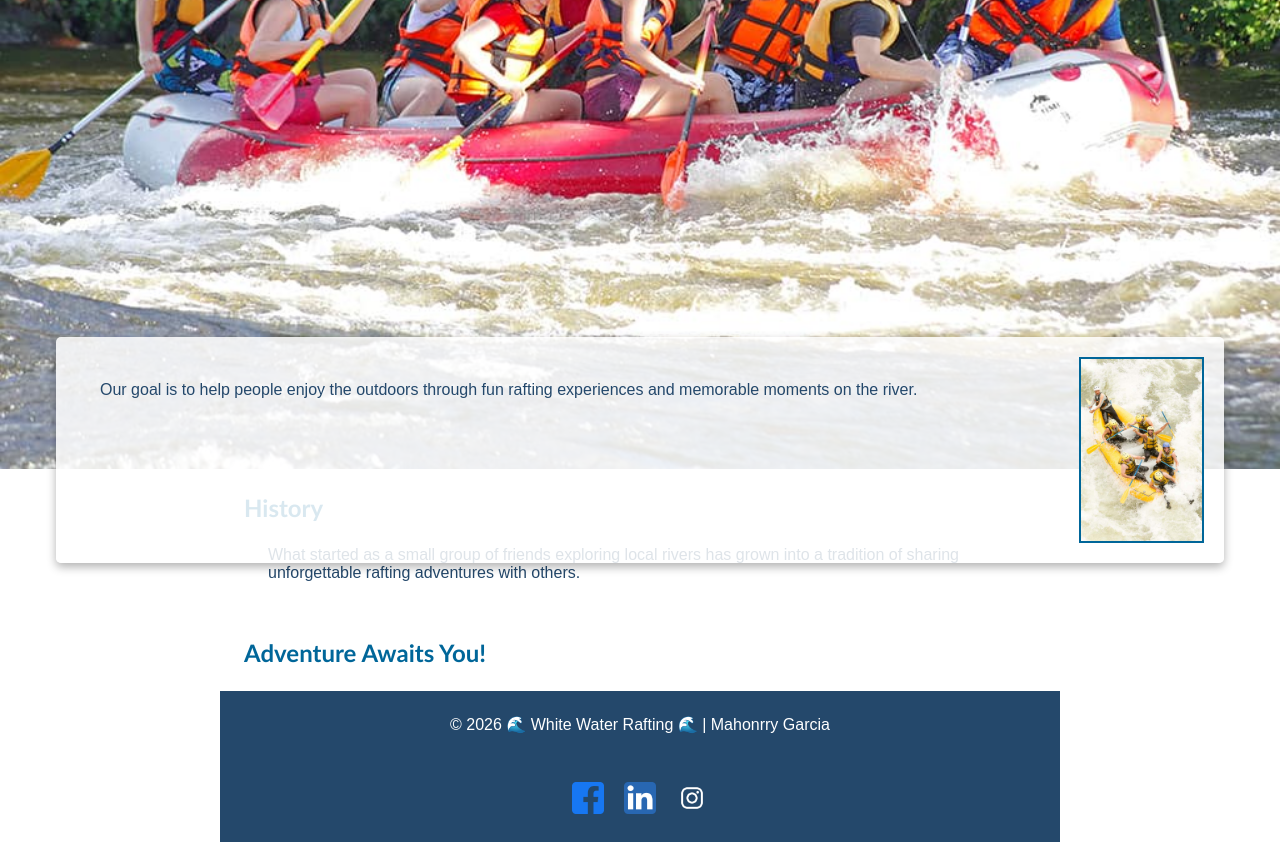
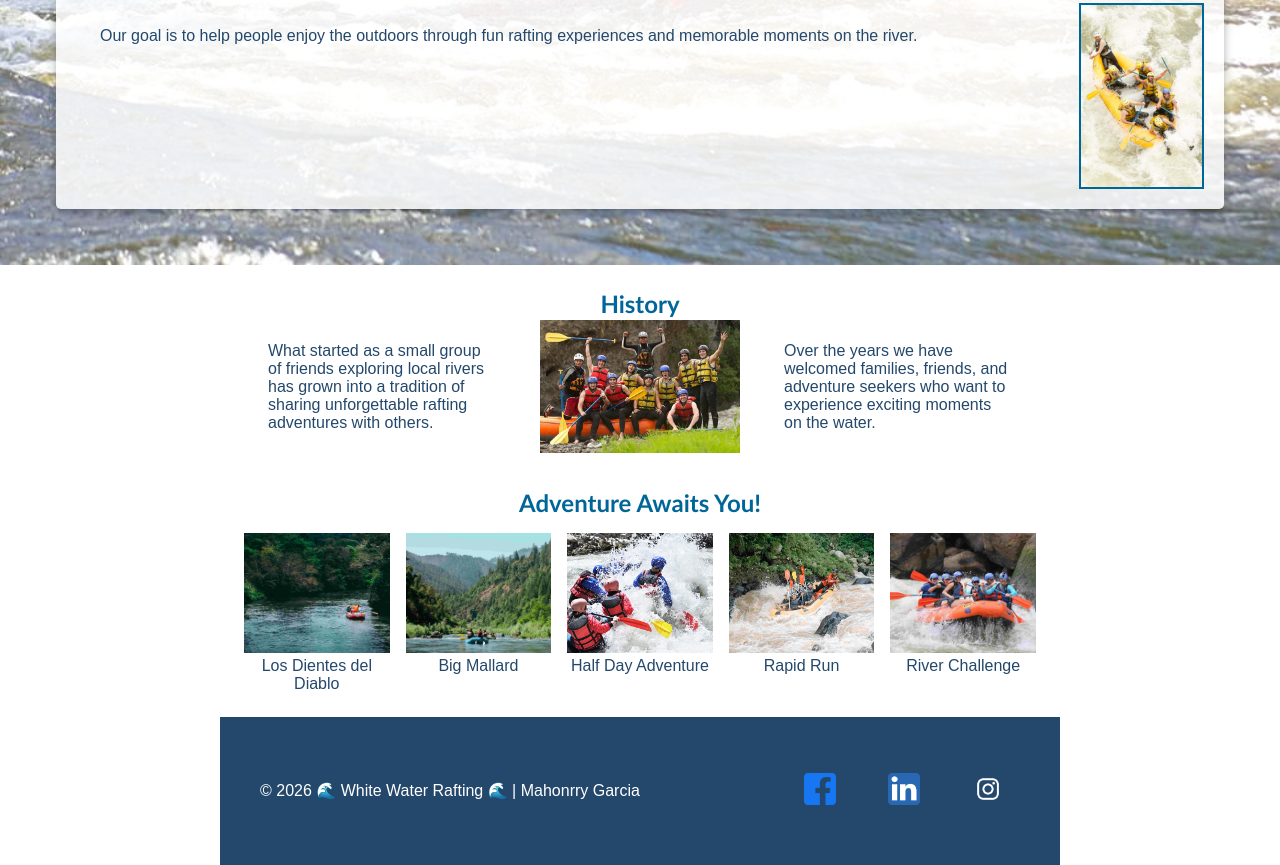
Before and after one commit to mahonrygarcia/wdd130, a plain HTML site: page wwr/about.html in a window 1280 px wide. Shown: the part 703-1568 px from the top of the page. Before the commit the page ends 1545 px from the top, so only its background shows below. Drawn offline with Linux system fonts and the light colour scheme.

Commit message:
week 4 updates

```diff
--- a/wwr/about.html
+++ b/wwr/about.html
@@ -37,14 +37,53 @@
             </article>
         </div>
 
-        <section>
+        <section class="history">
             <h2>History</h2>
-            <p>What started as a small group of friends exploring local rivers has
-            grown into a tradition of sharing unforgettable rafting adventures with others.</p>
+
+            <div class="history-content">
+             <p>
+            What started as a small group of friends exploring local rivers
+            has grown into a tradition of sharing unforgettable rafting
+            adventures with others.
+            </p>
+
+            <img src="images/history.jpg" alt="Rafting history">
+
+            <p>
+            Over the years we have welcomed families, friends, and adventure
+            seekers who want to experience exciting moments on the water.
+            </p>
+        </div>
         </section>
 
-        <section>
+        <section class="adventures">
             <h2>Adventure Awaits You!</h2>
+
+
+                <figure>
+                    <img src="images/los_dientes_del_diablo.jpg" alt="Los Dientes del Diablo">
+                    <figcaption>Los Dientes del Diablo</figcaption>
+                </figure>
+
+                <figure>
+                    <img src="images/big_mallard.jpg" alt="Big Mallard">
+                    <figcaption>Big Mallard</figcaption>
+                </figure>
+
+                <figure>
+                    <img src="images/half_day.jpg" alt="Half Day ">
+                    <figcaption>Half Day Adventure</figcaption>
+                </figure>
+
+                <figure>
+                    <img src="images/rapid_run.jpg" alt="Rapid Run">
+                    <figcaption>Rapid Run</figcaption>
+                </figure>
+
+                <figure>
+                    <img src="images/river_challenge.jpg" alt="River Challenge">
+                    <figcaption>River Challenge</figcaption>
+                </figure>
         </section>
 
     </main>
--- a/wwr/styles/rafting.css
+++ b/wwr/styles/rafting.css
@@ -18,6 +18,26 @@
   color: var(--accent2-color);
 }
 
+nav ul {
+    display: flex;
+    list-style: none;
+}
+
+nav ul li {
+    flex: 1 1 auto;
+    text-align: center;
+}
+
+header {
+    display: grid;
+    grid-template-columns: 150px 1fr;
+    align-items: center;
+}
+
+header img {
+    width: 120px;
+    height: auto;
+}
 
 header, main, footer {
   max-width: 840px;
@@ -40,6 +60,8 @@
   color: var(--secondary-color);
   text-decoration: none;
   font-weight: bold;
+  display: block;
+  padding: 1rem;
 }
 
 nav a:hover {
@@ -80,7 +102,7 @@
 
 .hero article {
   position: absolute;
-  top: 700px;
+  bottom: 40px;
   left: 40px;
   right: 40px;
   background-color: rgba(255, 255, 255, 0.85);
@@ -96,16 +118,49 @@
   border: 2px solid var(--primary-color);
 }
 
+.history-content {
+    display: grid;
+    grid-template-columns: 1fr 200px 1fr;
+    gap: 20px;
+    align-items: center;
+}
+
+.history-content img {
+    width: 100%;
+}
+
+.history h2 {
+    text-align: center;
+}
+
+
+.adventures figure {
+    flex: 1;
+    text-align: center;
+}
+
+.adventures img {
+    width: 100%;
+    height: auto;
+}
+
+.adventures h2 {
+    width: 100%;
+    text-align: center;
+}
 
 
 footer {
-  display: flex;
-  flex-direction: column;
-  align-items: center;
-  justify-content: center;
-  background-color: var(--accent2-color);
-  color: #ffffff;
-  text-align: center;
+    display: flex;
+    justify-content: space-between;
+    align-items: center;
+    background-color: var(--accent2-color);
+    color: white;
+    padding: 1rem;
+}
+
+footer p{
+  color: #fff;
 }
 
 
@@ -125,3 +180,20 @@
 .socialmedia a:hover img {
   transform: scale(1.15);
 }
+
+.adventures {
+    display: flex;
+    flex-wrap: wrap;
+    justify-content: space-between;
+    gap: 1rem;
+}
+
+.adventures h2 {
+    width: 100%;
+}
+
+.adventures img {
+    width: 100%;
+    height: 120px;
+    object-fit: cover;
+}
```
Also changed, not shown: wwr/images/big_mallard.jpg (added), wwr/images/half_day.jpg (added), wwr/images/history.jpg (added), wwr/images/los_dientes_del_diablo.jpg (added), wwr/images/rapid_run.jpg (added), wwr/images/river_challenge.jpg (added).
